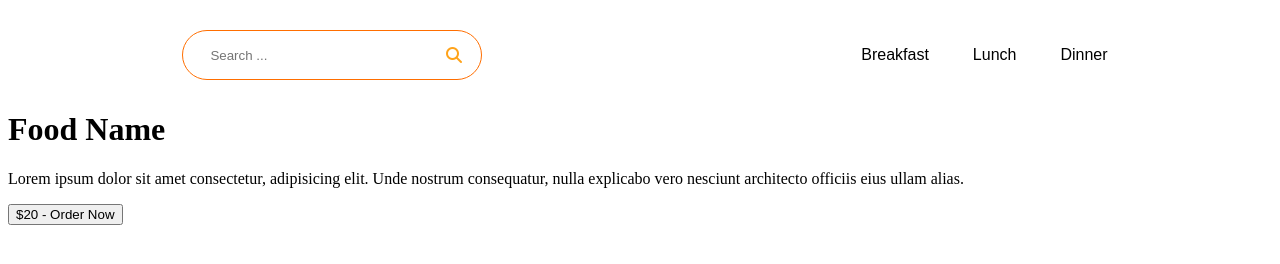
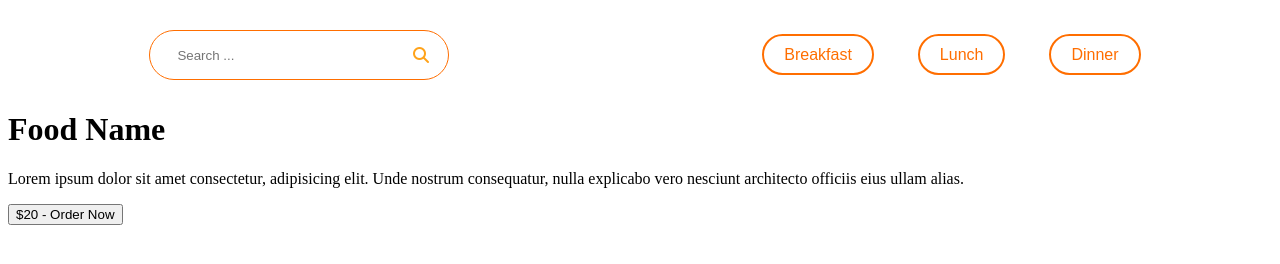
Before and after one commit to fadyeshak1/meal_finder, a plain HTML site: page index.html in a window 1280 px wide. Drawn offline with Linux system fonts and the light colour scheme.

Commit message:
Add styling for navigation category buttons

```diff
--- a/style.css
+++ b/style.css
@@ -48,3 +48,26 @@ ul li {
   margin-left: 40px;
   font-family: sans-serif;
 }
+
+/* Navigation Button Styles */
+.nav-btn {
+  cursor: pointer;
+  padding: 10px 20px;
+  border: 2px solid #ff6e00;
+  border-radius: 25px;
+  transition: all 0.3s ease;
+  color: #ff6e00;
+  font-weight: 500;
+}
+
+.nav-btn:hover {
+  background-color: #ff6e00;
+  color: white;
+  transform: translateY(-2px);
+  box-shadow: 0 4px 8px rgba(255, 110, 0, 0.3);
+}
+
+.nav-btn:active {
+  transform: translateY(0);
+  box-shadow: 0 2px 4px rgba(255, 110, 0, 0.3);
+}
```
